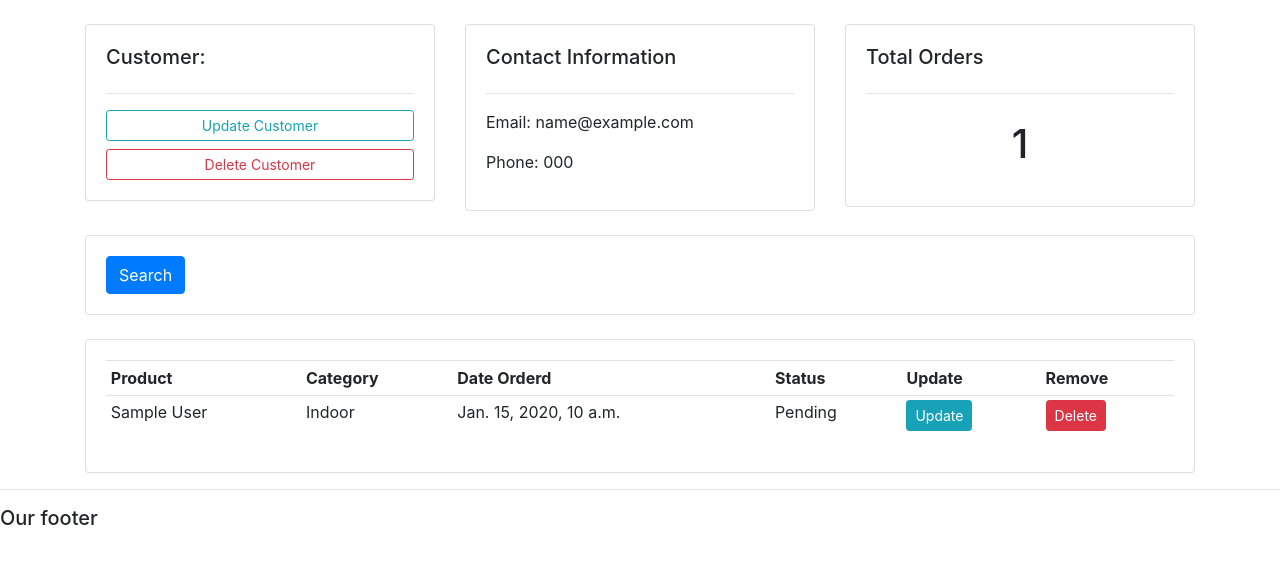
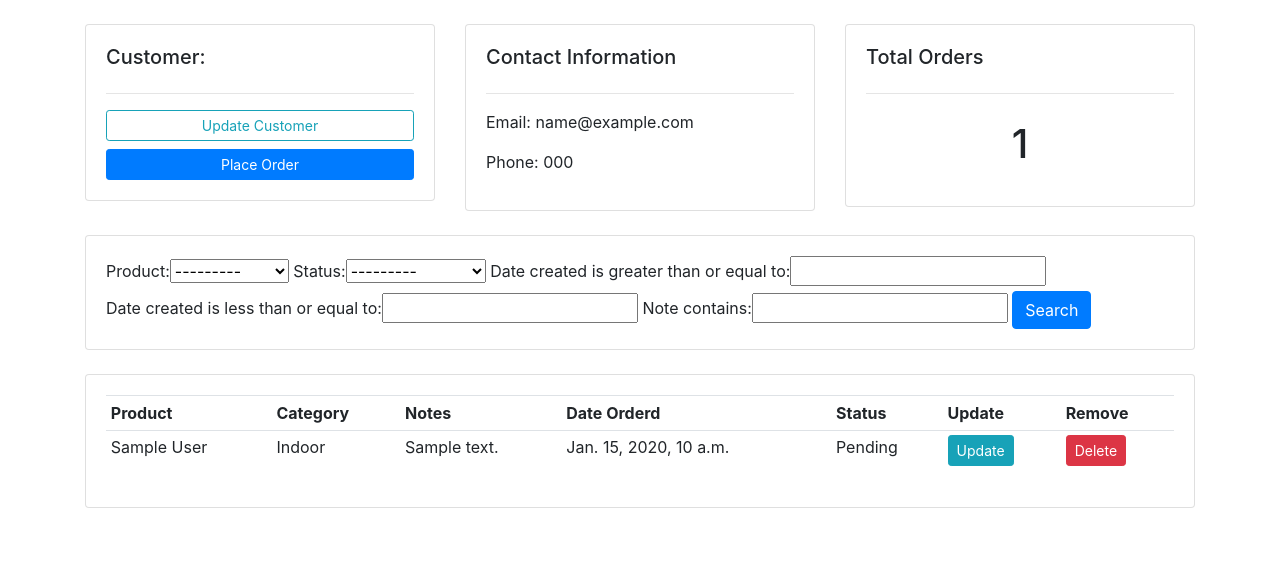
Before and after one commit to Dev-Nebe/django-CRM, a Django app: page /customer/1 in a window 1280 px wide. Shown: the part 56-620 px from the top of the page. Run offline with Django 3.2, Linux system fonts and the light colour scheme; tables that the repository leaves empty hold one stand-in row (values such as "Sample post"); some libraries are stand-ins or nearby versions.

Commit message:
feat: setup inline formsets and filter/search

```diff
--- /dev/null
+++ b/src/accounts/filters.py
@@ -0,0 +1,16 @@
+import django_filters
+from django_filters import DateFilter, CharFilter
+
+from accounts.models import *
+
+
+class OrderFilter(django_filters.FilterSet):
+    start_date = DateFilter(field_name="date_created", lookup_expr="gte")
+    end_date = DateFilter(field_name="date_created", lookup_expr="lte")
+
+    note = CharFilter(field_name="note", lookup_expr="icontains")
+
+    class Meta:
+        model = Order
+        fields = '__all__'
+        exclude = ['customer', 'date_created', 'note']
--- a/src/accounts/models.py
+++ b/src/accounts/models.py
@@ -47,6 +47,7 @@ class Order(models.Model):
     product = models.ForeignKey(Product, null=True, on_delete=models.SET_NULL)
     date_created = models.DateTimeField(auto_now_add=True)
     status = models.CharField(max_length=200, null=True, choices=STATUS)
+    note = models.CharField(max_length=1000, null=True)
 
     def __str__(self):
         return self.product.name
--- a/src/accounts/templates/accounts/customer.html
+++ b/src/accounts/templates/accounts/customer.html
@@ -9,8 +9,10 @@
       <a class="btn btn-outline-info btn-sm btn-block" href=""
         >Update Customer</a
       >
-      <a class="btn btn-outline-danger btn-sm btn-block" href=""
-        >Delete Customer</a
+      <a
+        class="btn btn-primary btn-sm btn-block"
+        href="{% url 'create_order' customer.id %}"
+        >Place Order</a
       >
     </div>
   </div>
@@ -38,6 +40,7 @@
   <div class="col">
     <div class="card card-body">
       <form method="get">
+        {{my_filter.form}}
         <button class="btn btn-primary" type="submit">Search</button>
       </form>
     </div>
@@ -52,6 +55,7 @@
         <tr>
           <th>Product</th>
           <th>Category</th>
+          <th>Notes</th>
           <th>Date Orderd</th>
           <th>Status</th>
           <th>Update</th>
@@ -63,6 +67,7 @@
         <tr>
           <td>{{order.product}}</td>
           <td>{{order.product.category}}</td>
+          <td>{{order.note}}</td>
           <td>{{order.date_created}}</td>
           <td>{{order.status}}</td>
           <td>
--- a/src/accounts/templates/accounts/main.html
+++ b/src/accounts/templates/accounts/main.html
@@ -31,12 +31,9 @@
   <body>
     {% include 'accounts/navbar.html'%}
 
-    <div class="container">
+    <div class="container mb-5">
       {% block content %} {% endblock %}
     </div>
-
-    <hr />
-    <h5>Our footer</h5>
 
     <script
       src="https://code.jquery.com/jquery-3.4.1.slim.min.js"
--- a/src/accounts/templates/accounts/order_form.html
+++ b/src/accounts/templates/accounts/order_form.html
@@ -4,7 +4,10 @@
   <div class="col-md-6">
     <div class="card card-body">
       <form action="" method="POST">
-        {% csrf_token %} {{form}}
+        {% csrf_token %} {{ formset.management_form }} {% for form in formset %}
+        {{form}}
+        <hr />
+        {% endfor %}
         <input type="submit" value="Submit" />
       </form>
     </div>
--- a/src/accounts/urls.py
+++ b/src/accounts/urls.py
@@ -6,7 +6,7 @@ urlpatterns = [
     path('', views.home, name="home"),
     path('products/', views.products, name="products"),
     path('customer/<int:customer_id>', views.customer, name="customer"),
-    path('orders/', views.createOrder, name="create_order"),
+    path('orders/<int:customer_id>', views.createOrder, name="create_order"),
     path('orders/<int:order_id>', views.updateOrder, name='update_order'),
     path('orders/<int:order_id>/delete', views.deleteOrder, name="delete_order")
 ]
--- a/src/accounts/views.py
+++ b/src/accounts/views.py
@@ -1,7 +1,9 @@
 from django.shortcuts import render, redirect
 from django.http import HttpResponse
+from django.forms import inlineformset_factory
 from accounts.models import *
 from accounts.forms import OrderForm
+from accounts.filters import OrderFilter
 
 
 def home(request):
@@ -41,23 +43,39 @@ def customer(request, customer_id):
 
     total_orders = orders.count()
 
+    # This next line uses the order filter to filter the 'orders' queryset based on the parameters of the GET request to which is handled by this view
+    my_filter = OrderFilter(request.GET, queryset=orders)
+
+    # This next line returns a filtered version of the 'orders' query set (qs)
+    orders = my_filter.qs
+
     context = {'customer': customer, 'orders': orders,
-               'total_orders': total_orders}
+               'total_orders': total_orders, 'my_filter': my_filter}
 
     return render(request, 'accounts/customer.html', context)
 
 
-def createOrder(request):
-    form = OrderForm()
+def createOrder(request, customer_id):
+
+    order_formset = inlineformset_factory(
+        Customer, Order, fields=('product', 'status'), extra=4)
+
+    customer = Customer.objects.get(id=customer_id)
+
+    formset = order_formset(queryset=Order.objects.none(), instance=customer)
+
+    # form = OrderForm(initial={'customer': customer})
 
     context = {
-        'form': form
+        'formset': formset
     }
 
     if request.method == 'POST':
-        form = OrderForm(request.POST)
-        if form.is_valid():
-            form.save()
+        # form = OrderForm(request.POST)
+        formset = order_formset(request.POST, instance=customer)
+
+        if formset.is_valid():
+            formset.save()
             return redirect('/')
 
     return render(request, 'accounts/order_form.html', context)
--- a/src/crm/settings.py
+++ b/src/crm/settings.py
@@ -38,6 +38,7 @@ INSTALLED_APPS = [
     'django.contrib.messages',
     'django.contrib.staticfiles',
     'accounts',
+    'django_filters',
 ]
 
 MIDDLEWARE = [
```
Also changed, not shown: src/accounts/templates/accounts/dashboard.html (+3 -8 lines), src/accounts/migrations/0006_auto_20200421_1923.py (added), 2 other files.
